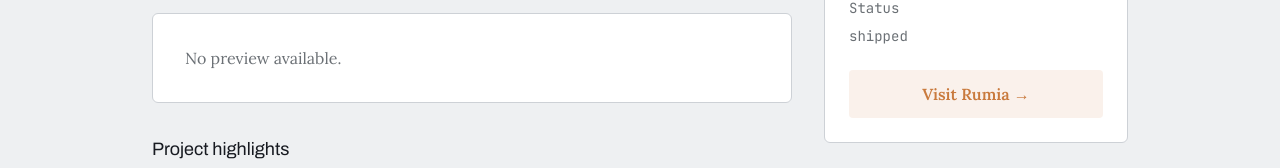
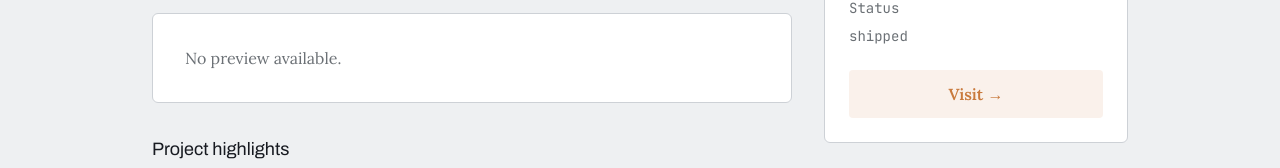
Before and after one commit to De-Fon/DPRIME, a Next.js app: page /projects/campus-laundry in a window 1280 px wide. Shown: the part 671-839 px from the top of the page. Built offline with nearby package versions, Linux system fonts and the light colour scheme.

Commit message:
updated text

```diff
--- a/app/projects/[slug]/page.tsx
+++ b/app/projects/[slug]/page.tsx
@@ -139,9 +139,9 @@ export default async function ProjectPage({ params }: { params: Promise<{ slug:
 
             <div className="mt-6">
               {project!.url && project!.url.length > 0 ? (
-                <a href={project!.url} target="_blank" rel="noopener noreferrer" className="inline-block w-full text-center px-4 py-3 bg-amber text-paper rounded font-semibold">Visit Rumia →</a>
+                <a href={project!.url} target="_blank" rel="noopener noreferrer" className="inline-block w-full text-center px-4 py-3 bg-amber text-paper rounded font-semibold">Visit →</a>
               ) : (
-                <button className="inline-block w-full text-center px-4 py-3 bg-amber/10 text-amber rounded font-semibold cursor-default" disabled>Visit Rumia →</button>
+                <button className="inline-block w-full text-center px-4 py-3 bg-amber/10 text-amber rounded font-semibold cursor-default" disabled>Visit →</button>
               )}
             </div>
           </div>
```
